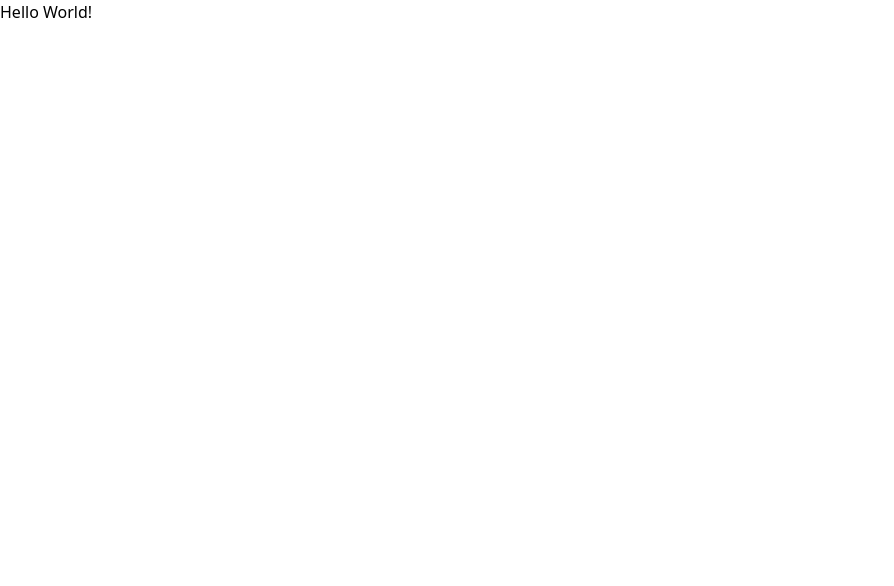
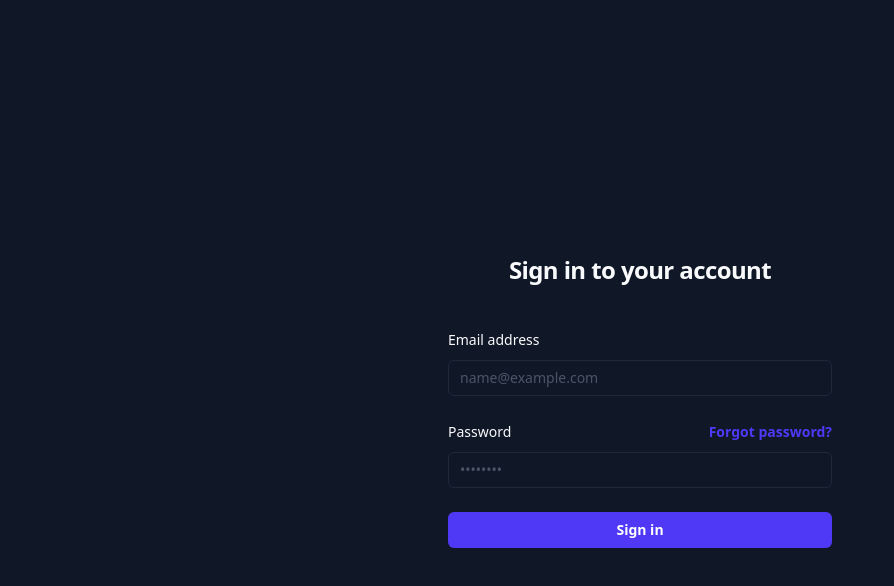
Before and after one commit to AndresCardenas29/taskflow-frontend, a Next.js app: page / in a window 1280 px wide. Shown: the top 586 px of the page, without its empty margins (0-894 px from the left). Built offline with nearby package versions, Linux system fonts and the light colour scheme.

Commit message:
Implement login form with email and password fields

```diff
--- a/src/app/page.tsx
+++ b/src/app/page.tsx
@@ -1,9 +1,113 @@
-import Image from "next/image";
+"use client";
+import { useState } from "react";
 
 export default function Home() {
+	const [email, setEmail] = useState("");
+	const [password, setPassword] = useState("");
+
+	// Aquí podrías manejar el envío del formulario, por ejemplo, enviando los datos a una API
+	const handleSubmit = (e: any) => {
+		e.preventDefault();
+		console.log("Form submitted with:", { email, password });
+		// Aquí podrías hacer una llamada a una API para autenticar al usuario
+		fetch("http://127.0.0.1:4000/auth/login", {
+			method: "POST",
+			headers: {
+				"Content-Type": "application/json",
+			},
+			body: JSON.stringify({ email, pass: password }),
+		})
+			.then((response) => response.json())
+			.then((data) => {
+				console.log("Login successful:", data);
+				// Aquí podrías redirigir a otra página o realizar otras acciones
+			})
+			.catch((error) => {
+				console.error("Login failed:", error);
+				// Aquí podrías mostrar un mensaje de error al usuario
+			});
+	};
+
 	return (
-		<div>
-			<p>Hello World!</p>
-		</div>
+		<>
+			<div className="flex min-h-full flex-1 flex-col justify-center px-6 py-12 lg:px-8 bg-gray-900 h-screen">
+				<div className="sm:mx-auto sm:w-full sm:max-w-sm">
+					{/* <img
+						alt="TaskFlow Logo"
+						src=""
+						className="mx-auto h-10 w-auto"
+					/> */}
+					<h2 className="text-center text-2xl/9 font-bold tracking-tight text-gray-50">
+						Sign in to your account
+					</h2>
+				</div>
+
+				<div className="mt-10 sm:mx-auto sm:w-full sm:max-w-sm">
+					<form action="#" method="POST" className="space-y-6">
+						<div>
+							<label
+								htmlFor="email"
+								className="block text-sm/6 font-medium text-gray-50"
+							>
+								Email address
+							</label>
+							<div className="mt-2">
+								<input
+									id="email"
+									onChange={(e) => setEmail(e.target.value)}
+									name="email"
+									type="email"
+									required
+									autoComplete="email"
+									placeholder="name@example.com"
+									className="block w-full rounded-md text-white px-3 py-1.5 text-base bg-gray-900 outline-1 -outline-offset-1 outline-gray-800 placeholder:text-gray-600 focus:outline-2 focus:-outline-offset-2 focus:outline-indigo-800 sm:text-sm/6"
+								/>
+							</div>
+						</div>
+
+						<div>
+							<div className="flex items-center justify-between">
+								<label
+									htmlFor="password"
+									className="block text-sm/6 font-medium text-gray-50"
+								>
+									Password
+								</label>
+								<div className="text-sm">
+									<a
+										href="#"
+										className="font-semibold text-indigo-600 hover:text-indigo-500"
+									>
+										Forgot password?
+									</a>
+								</div>
+							</div>
+							<div className="mt-2">
+								<input
+									id="password"
+									onChange={(e) => setPassword(e.target.value)}
+									name="password"
+									type="password"
+									required
+									placeholder="••••••••"
+									autoComplete="current-password"
+									className="block w-full rounded-md text-white px-3 py-1.5 text-base bg-gray-900 outline-1 -outline-offset-1 outline-gray-800 placeholder:text-gray-600 focus:outline-2 focus:-outline-offset-2 focus:outline-indigo-600 sm:text-sm/6"
+								/>
+							</div>
+						</div>
+
+						<div>
+							<button
+								type="submit"
+								onClick={handleSubmit}
+								className="flex w-full justify-center rounded-md bg-indigo-600 px-3 py-1.5 text-sm/6 font-semibold text-white shadow-xs hover:bg-indigo-500 focus-visible:outline-2 focus-visible:outline-offset-2 focus-visible:outline-indigo-600"
+							>
+								Sign in
+							</button>
+						</div>
+					</form>
+				</div>
+			</div>
+		</>
 	);
 }
```
